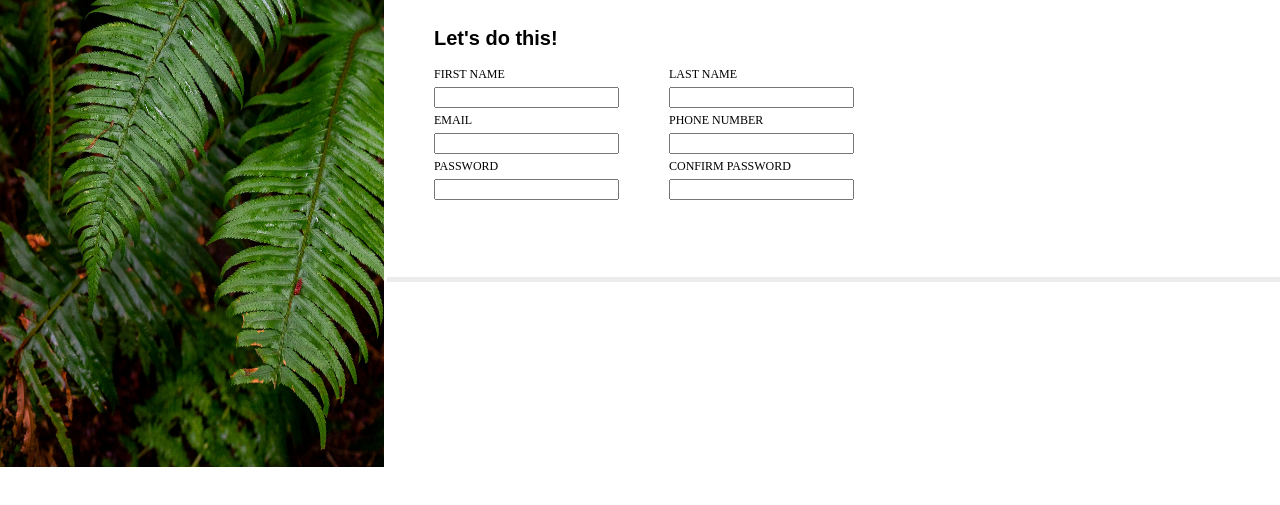
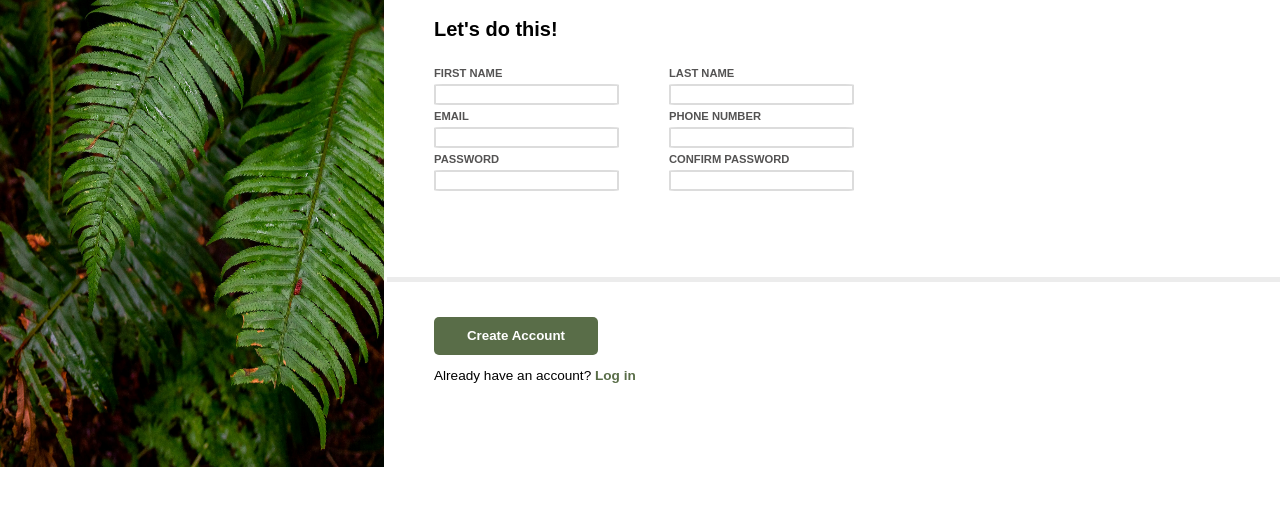
Before and after one commit to HyrulePostalService/form_project, a plain HTML site: page index.html in a window 1280 px wide. Shown: the part 283-788 px from the top of the page. Drawn offline with Linux system fonts and the light colour scheme.

Commit message:
need to reallocate button inside the field tag

```diff
--- a/index.css
+++ b/index.css
@@ -103,9 +103,64 @@ top:0.5rem;
     flex-direction: column;
     padding:30px 0 30px 0;
     gap:5px;
-    font-size:.75em;
+    font-size:.70rem;
+    font-family: sans-serif;
+    font-weight: bold;
+    color:rgb(84, 83, 83)
 }
 
+.footer-container{
+    position:absolute;
+    bottom:15%;
+    left:30%;
+    padding-left:50px;
+}
 
+.footer-container p{
+    font-family: sans-serif;
+    font-size: .85rem;
+}
 
+button{
+    background-color: #596D48;
+    color:white;
+    padding:2px 2px 2px 2px;
+    height:38px;
+    width:164px;
+    border-radius: 5px;
+    border:none;
+    font-weight: bold;
+    font-family: sans-serif;
+}
+
+a{
+    color:#596D48;
+    text-decoration: none;
+    font-family:sans-serif;
+    font-weight: bold;
+    font-size: .85rem;
+}
+
+input {
+    border:solid gainsboro 2px;
+    border-radius: 5%;
+}
+
+#password:invalid{
+      border:solid red 3px;
+   box-shadow: 2px 3px gainsboro;
+   outline: none;
+}
+
+#confirm_password:invalid{
+      border:solid red 3px;
+   box-shadow: 2px 3px gainsboro;
+   outline: none;
+}
+
+input:focus{
+   border:solid blue 3px;
+   box-shadow: 2px 3px gainsboro;
+   outline: none;
+}
 /* 968 width, 750 height */
--- a/index.html
+++ b/index.html
@@ -67,6 +67,14 @@
 
     </div>
   </form>
+
+
+
 </div>
+<div class="footer-container">
+      <button type="submit">Create Account</button>
+
+      <p>Already have an account? <a href="#">Log in</a></p>
+    </div>
 </body>
 </html>
```
